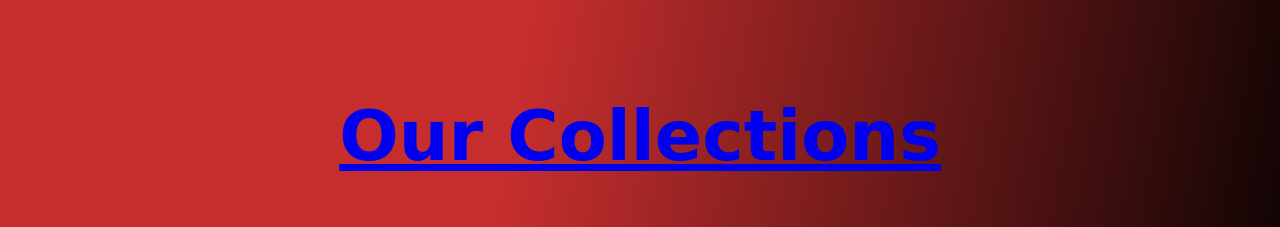
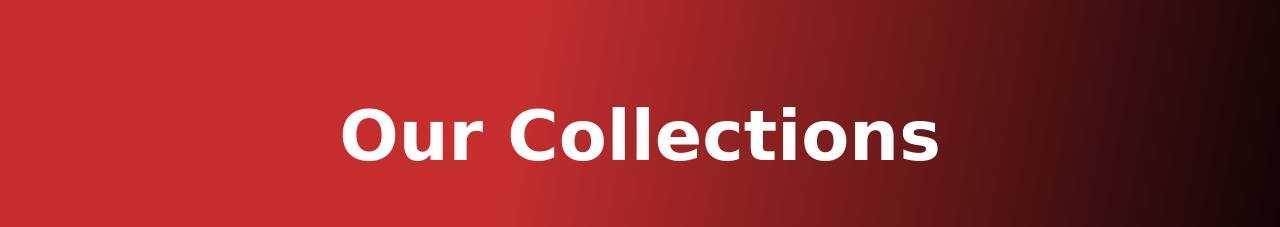
Before and after one commit to mellanthiumi/website1, a plain HTML site: page index.html in a window 1280 px wide. Shown: the part 909-1136 px from the top of the page. Drawn offline with Linux system fonts and the light colour scheme; a web font is replaced by a local one.

Commit message:
Update main.css

```diff
--- a/css/main.css
+++ b/css/main.css
@@ -434,6 +434,16 @@ nav ul li a:hover {
     margin-bottom: 40px;
 }
 
+.collections-section h2 a {
+    color: white;
+    text-decoration: none;
+    transition: color 0.3s ease;
+}
+
+.collections-section h2 a:hover {
+    color: rgba(255, 255, 255, 0.8);
+}
+
 #collections a {
     text-decoration: none;
     color: inherit;
```
